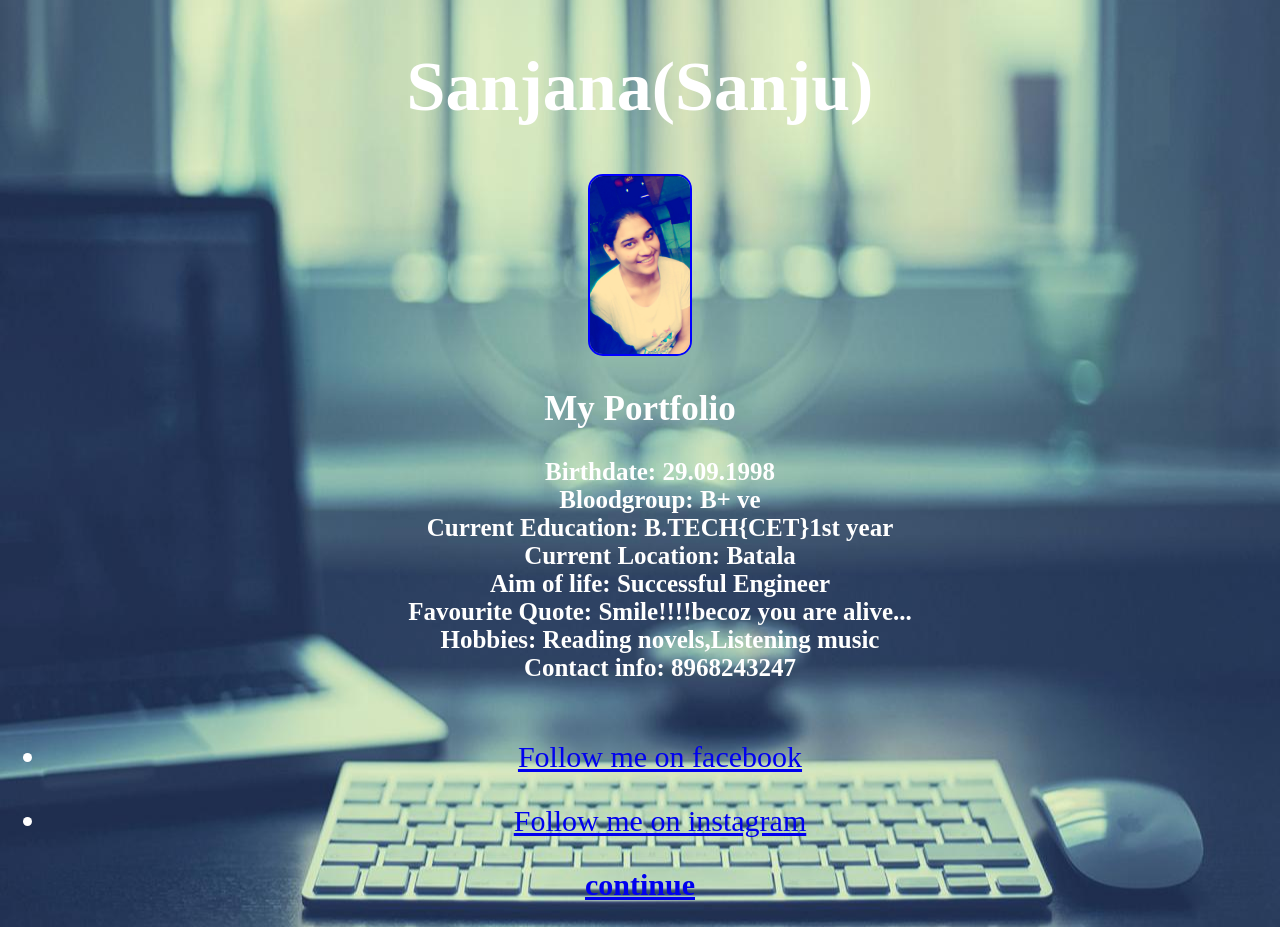
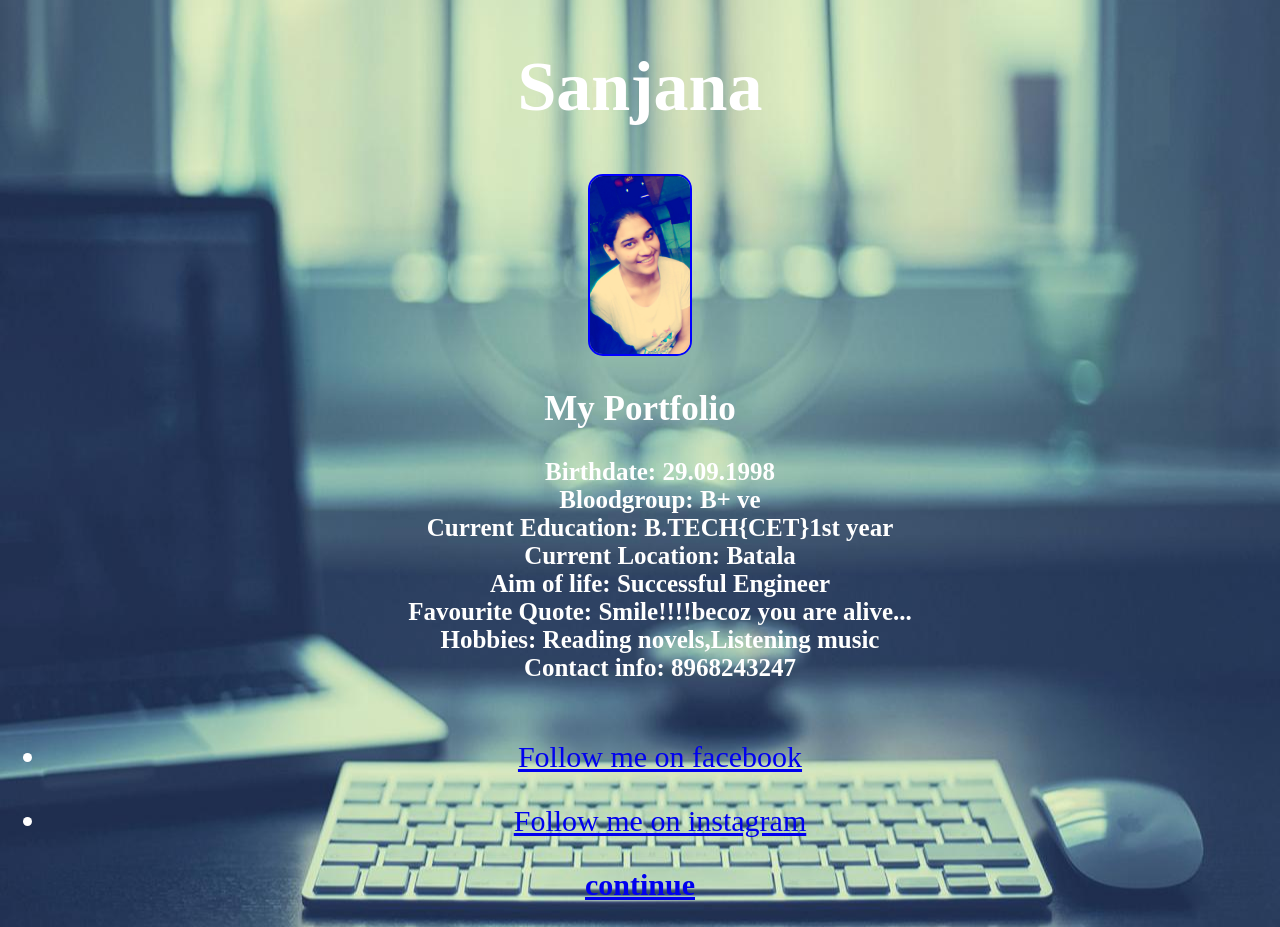
Before and after one commit to sanjanamarwaha/sanjanamarwaha.github.io, a plain HTML site: page index1.html in a window 1280 px wide. Drawn offline with Linux system fonts and the light colour scheme.

Commit message:
update index1.html

```diff
--- a/index1.html
+++ b/index1.html
@@ -24,7 +24,7 @@ font-family:forte}
 font-family:eras bold itc}
 </style>
 <body background="sanjana2.jpg">
-<h1 id="e"> Sanjana(Sanju)</h1>
+<h1 id="e"> Sanjana</h1>
 <img src="sanjana4.png" width="100px"></img>
 <h2 id="f">My Portfolio</h2>
 <div id="g"><ul>
```
